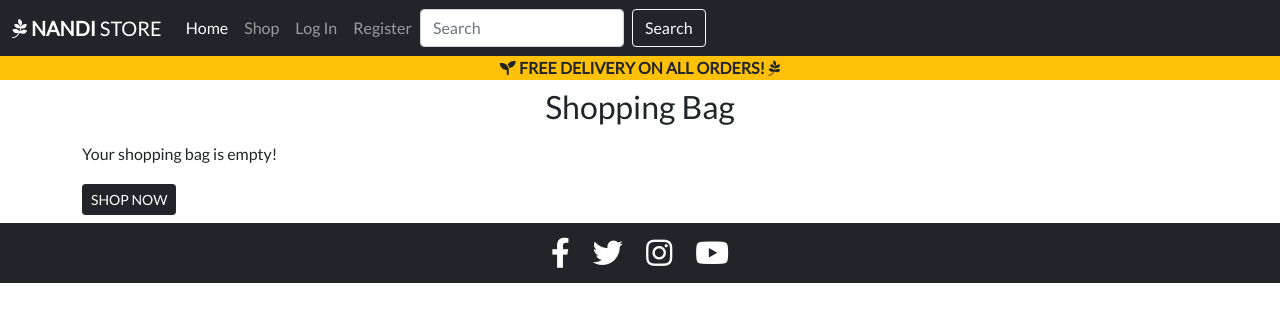
After one commit to Chloe-O/Nandi-Store, a Django app: page /bag/ in a window 1280 px wide. The commit adds this page. Shown: the top 322 px of the page. Run offline with Django 3.2, Linux system fonts and the light colour scheme; some libraries are stand-ins or nearby versions.

Commit message:
bag.html display basket contents or tells user basket is empty

```diff
--- /dev/null
+++ b/bag/templates/bag/bag.html
@@ -0,0 +1,35 @@
+{% extends "base.html" %}
+{% load static %}
+
+{% block page_header %}
+<div class="container header-container">
+    <div class="row">
+        <div class="col"></div>
+    </div>
+</div>
+
+
+{% endblock %}
+
+{% block content %}
+<div class="container">
+    <div class="row">
+        <div class="col text-center py-2">
+            <h2>Shopping Bag</h2>
+        </div>
+    </div>
+    <div class="row">
+        <div class="col">
+            {% if bag_items %}
+            <div class="table-responsive"></div>
+            {% else %}
+            <p>Your shopping bag is empty! </p>
+            <h4 class="mt-2">
+                <a href="{% url 'products' %}" class="btn btn-sm btn-dark">SHOP NOW</a>
+            </h4>
+            {% endif %}
+        </div>
+    </div>
+
+</div>
+{% endblock %}
--- /dev/null
+++ b/bag/urls.py
@@ -0,0 +1,8 @@
+# from django.contrib import admin #
+from django.urls import path
+from . import views
+
+
+urlpatterns = [
+    path('', views.view_bag, name='view_bag')
+]
--- a/bag/views.py
+++ b/bag/views.py
@@ -1,3 +1,6 @@
 from django.shortcuts import render
 
-# Create your views here.
+# Renders shopping bag #
+
+def view_bag(request):
+    return render(request, 'bag/bag.html')
--- a/nandi_store/urls.py
+++ b/nandi_store/urls.py
@@ -23,4 +23,5 @@ urlpatterns = [
     path('accounts/', include('allauth.urls')),
     path('', include('home.urls')),
     path('products/', include('products.urls')),
+    path('bag/', include('bag.urls')),
 ] + static(settings.MEDIA_URL, document_root=settings.MEDIA_ROOT)
--- a/templates/base.html
+++ b/templates/base.html
@@ -62,7 +62,7 @@
                         </li>
                         {% endif %}
                         <li class="nav-item">
-                            <a class="nav-link" href="#">Shopping Cart | {% if grand_total %}
+                            <a class="nav-link" href="{% url 'view_bag' %}">Shopping Cart | {% if grand_total %}
                                 ${{ grand_total|floatformat:2 }}
                                 {% else %}
                                 £0.00
```
Also changed, not shown: static/css/base.css (+1 -6 lines), .theia/settings.json.
